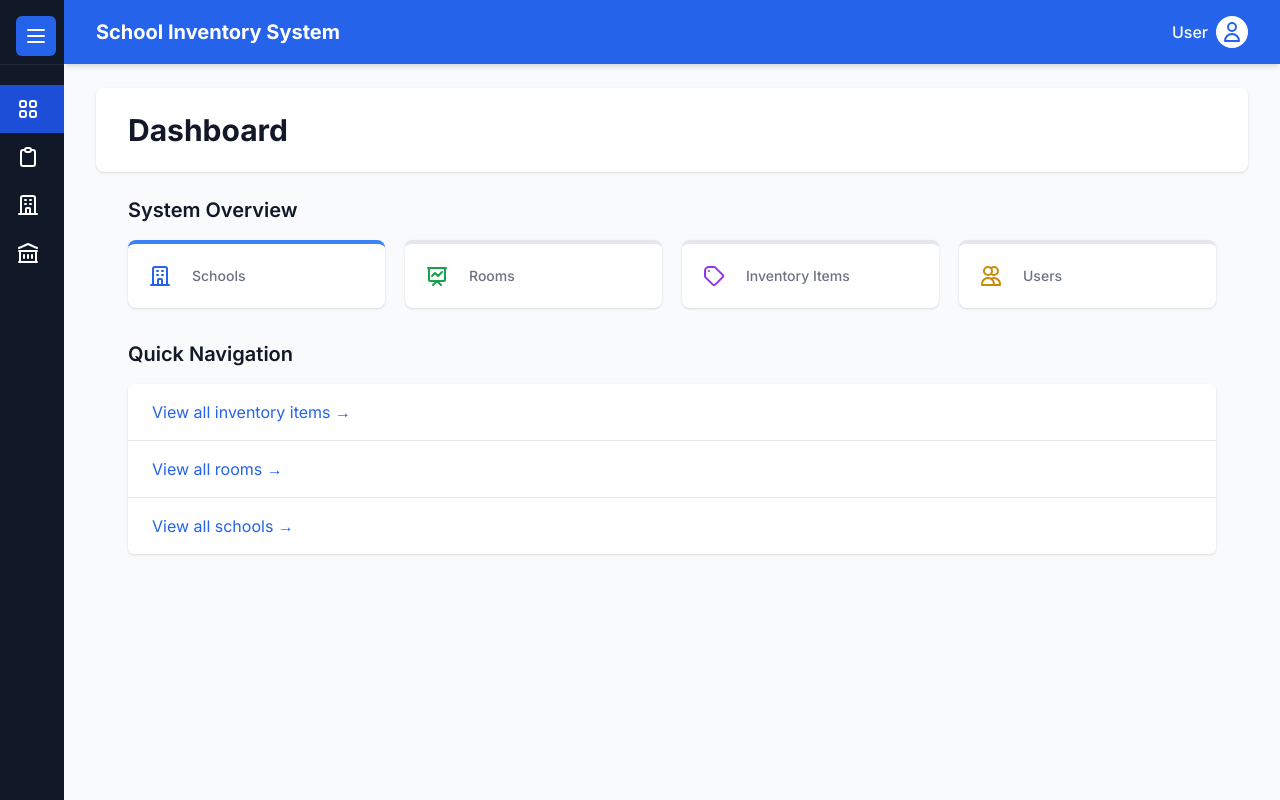
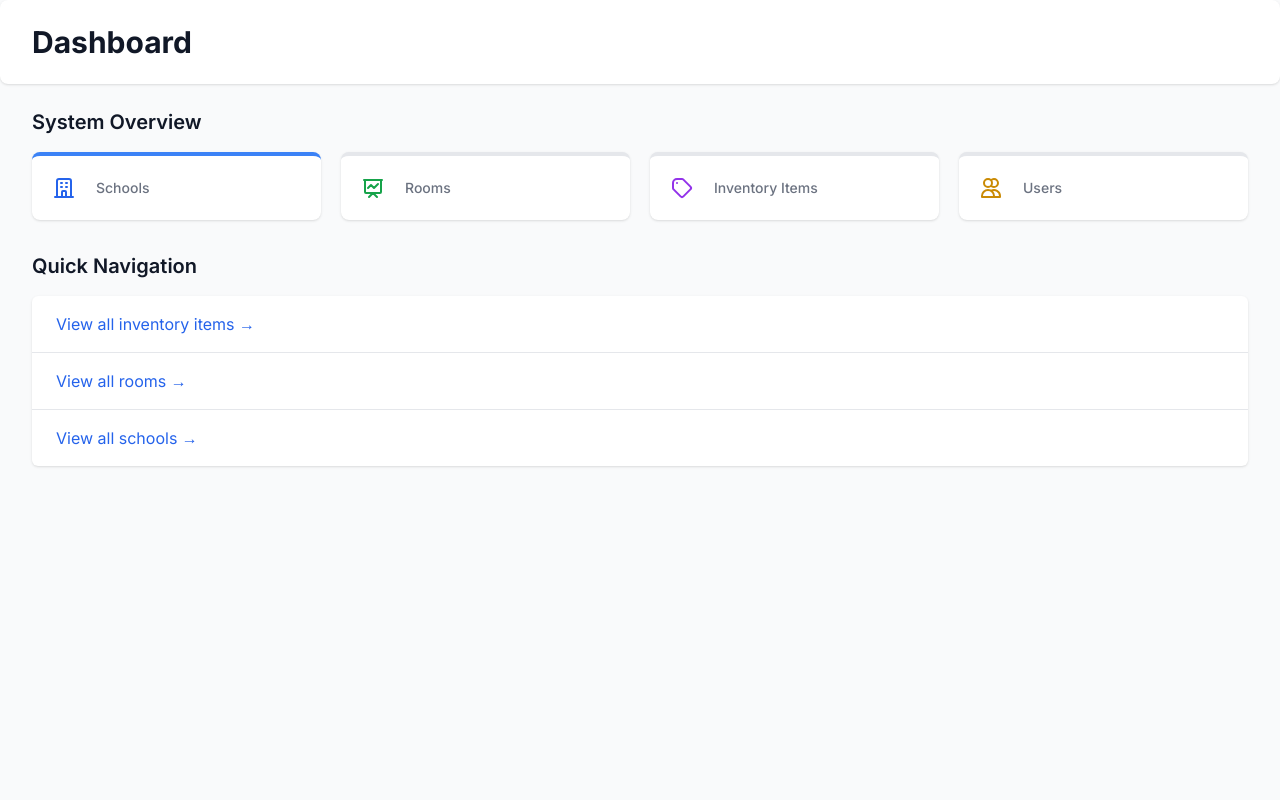
Before and after one commit to iLocust/Inventory-Menara-Tirza, a Next.js app: page / in a window 1280 px wide. Built offline with nearby package versions, Linux system fonts and the light colour scheme; no server answers; the database is empty.

Commit message:
fix bug minor in layout login

```diff
--- a/app/layout.tsx
+++ b/app/layout.tsx
@@ -3,6 +3,7 @@ import './globals.css';
 import { Inter } from 'next/font/google';
 import Navbar from '../components/Navbar';
 import Sidebar from '../components/Sidebar';
+import { cookies } from 'next/headers';
 
 const inter = Inter({ subsets: ['latin'] });
 
@@ -16,9 +17,24 @@ export default function RootLayout({
 }: {
   children: React.ReactNode;
 }) {
+  // Check if user is logged in by looking for session cookie
+  const cookieStore = cookies();
+  const sessionCookie = cookieStore.get('session_id');
+  const isLoggedIn = !!sessionCookie;
+
+  // No need to check for specific paths - we only need to know if user is logged in
+  // If not logged in, don't show navbar/sidebar (makes login page clean)
+
   return (
     <html lang="en">
       <body className={inter.className}>
+        {!isLoggedIn ? (
+          // Login page layout (no navbar/sidebar)
+          <div className="min-h-screen bg-gray-50">
+            {children}
+          </div>
+        ) : (
+          // Authenticated page layout (with navbar/sidebar)
           <div className="min-h-screen bg-gray-50 flex">
             <Sidebar />
             <div className="flex-1 md:ml-16 transition-all duration-300">
@@ -26,6 +42,7 @@ export default function RootLayout({
               <main className="py-6 px-4 sm:px-6 lg:px-8">{children}</main>
             </div>
           </div>
+        )}
       </body>
     </html>
   );
```
Lines whose indentation alone changed are shown as unchanged.
